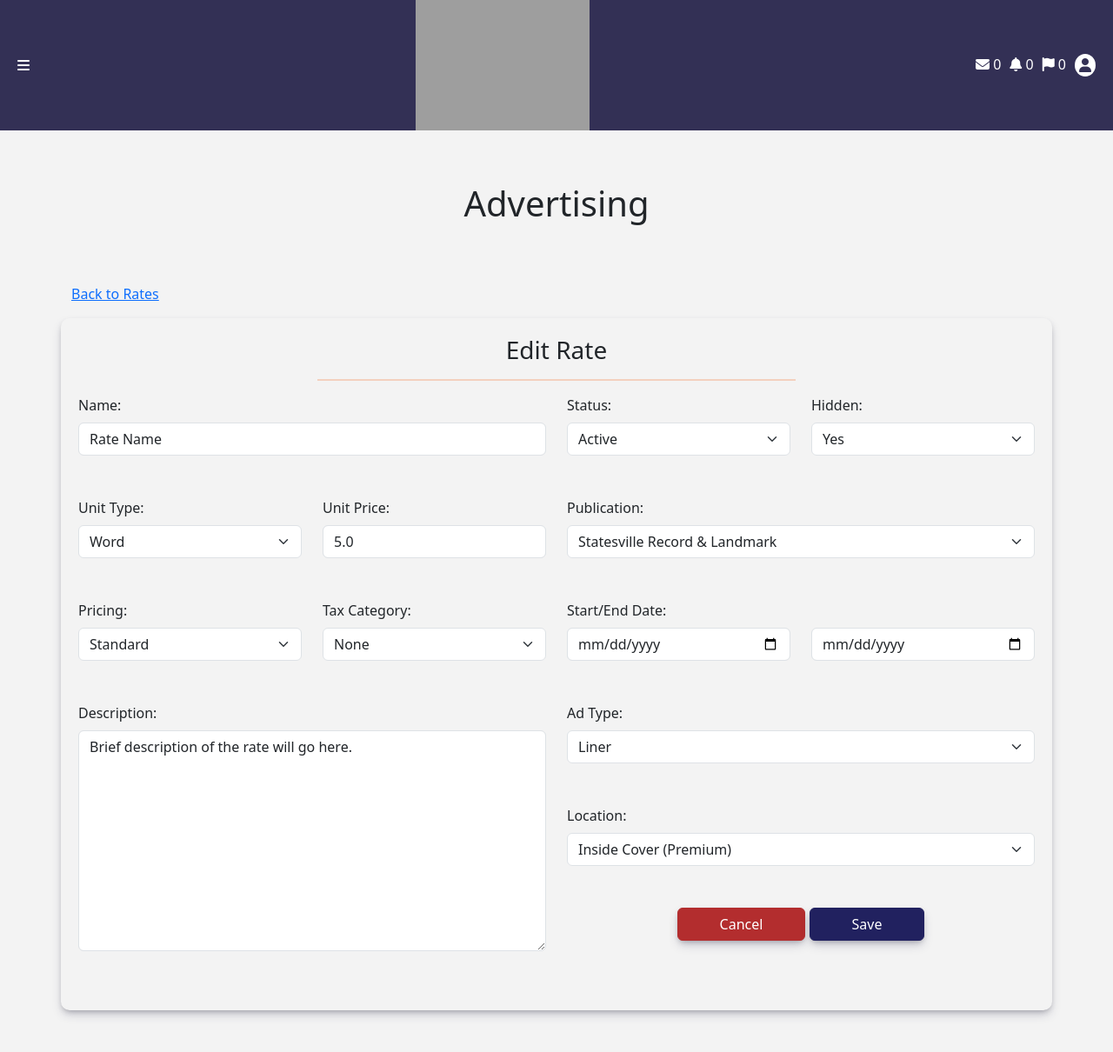
After one commit to skoolboi434/MIDTC-Advertising, a Django app: page /edit-rate in a window 1280 px wide. The commit adds this page. Shown: the whole page at 87% size. Run offline with Django 5.2, Linux system fonts and the light colour scheme; some libraries are stand-ins or nearby versions; grey boxes are pictures that could not be loaded.

Commit message:
Ad Rate templates added

```diff
--- a/advertising/static/css/custom.css
+++ b/advertising/static/css/custom.css
@@ -27,6 +27,19 @@
 }
 .ads-booked-container .custom-accordion .heading {
   padding: 20px;
+}
+
+.container-custom {
+  box-shadow: rgba(50, 50, 93, 0.25) 0px 6px 12px -2px, rgba(0, 0, 0, 0.3) 0px 3px 7px -3px;
+  padding: 20px;
+  border-radius: 10px;
+}
+.container-custom .heading-container {
+  max-width: 50%;
+  margin: 0 auto;
+}
+.container-custom .heading-container hr {
+  border: 1px solid #f26722;
 }
 
 #slideOut {
@@ -917,4 +930,8 @@ body {
   padding: 60px 0;
   max-width: 800px;
   margin: 0 auto;
+}
+
+.color-primary {
+  color: #f26722;
 }/*# sourceMappingURL=custom.css.map */
--- a/advertising/static/scss/custom.scss
+++ b/advertising/static/scss/custom.scss
@@ -17,3 +17,7 @@ body {
   max-width: 800px;
   margin: 0 auto;
 }
+
+.color-primary {
+  color: $primary;
+}
--- a/advertising/static/scss/pages/__pages.scss
+++ b/advertising/static/scss/pages/__pages.scss
@@ -1,2 +1,3 @@
 @import 'campaigns-home';
 @import 'campaign-dashboard';
+@import 'create-ad';
--- /dev/null
+++ b/advertising/static/scss/pages/_create-ad.scss
@@ -0,0 +1,13 @@
+.container-custom {
+  box-shadow: $shadow;
+  padding: 20px;
+  border-radius: 10px;
+  .heading-container {
+    max-width: 50%;
+    margin: 0 auto;
+
+    hr {
+      border: 1px solid $primary;
+    }
+  }
+}
--- a/pages/urls.py
+++ b/pages/urls.py
@@ -4,5 +4,9 @@ from . import views
 
 urlpatterns = [
   path('', views.index, name='index'),
-  path('campaign-dashboard', views.adDashboard, name='adDashboard')
+  path('campaign-dashboard', views.adDashboard, name='adDashboard'),
+  path('ad-rates', views.adRateIndex, name='adRateIndex'),
+  path('new-ad-rate', views.newAdRate, name='newAdRate'),
+  path('completed-rate', views.completedRate, name='completedRate'),
+  path('edit-rate', views.editRate, name='editRate'),
 ]
--- a/pages/views.py
+++ b/pages/views.py
@@ -6,3 +6,15 @@ def index(request):
 
 def adDashboard(request):
   return render(request, 'pages/campaign-dashboard.html')
+
+def adRateIndex(request):
+  return render(request, 'pages/ad-rates/ad-rates-home.html')
+
+def newAdRate(request):
+  return render(request, 'pages/ad-rates/new-ad-rate.html')
+
+def completedRate(request):
+  return render(request, 'pages/ad-rates/completed-rate.html')
+
+def editRate(request):
+  return render(request, 'pages/ad-rates/edit-rate.html')
--- /dev/null
+++ b/templates/pages/ad-rates/edit-rate.html
@@ -0,0 +1,135 @@
+{% extends 'base.html' %} {% block content %} {% include 'partials/modal/_edit-ad-info.html'%}
+<div class="page-heading-container container">
+  <h1>Advertising</h1>
+</div>
+
+<div class="link-container container mb-3">
+  <a href="{% url 'index' %}">Back to Rates</a>
+</div>
+<div class="container container-custom mb-5">
+  <div class="heading-container text-center">
+    <h3 class="heading">Edit Rate</h3>
+    <hr />
+  </div>
+
+  <div class="row">
+    <div class="col-6 col-md-6">
+      <div class="form-group mb-5">
+        <label for="" class="form-label">Name:</label>
+        <input type="text" class="form-control" name="" id="" value="Rate Name" />
+      </div>
+
+      <div class="row mb-5">
+        <div class="col">
+          <div class="form-group">
+            <label for="" class="form-label">Unit Type:</label>
+            <select name="" id="" class="form-select">
+              <option>Choose...</option>
+              <option selected>Word</option>
+            </select>
+          </div>
+        </div>
+        <div class="col">
+          <div class="form-group">
+            <label for="" class="form-label">Unit Price:</label>
+            <input type="text" class="form-control" name="" id="" value="5.0" />
+          </div>
+        </div>
+      </div>
+
+      <div class="row mb-5">
+        <div class="col">
+          <div class="form-group">
+            <label for="" class="form-label">Pricing:</label>
+            <select name="" id="" class="form-select">
+              <option>Choose...</option>
+              <option selected>Standard</option>
+            </select>
+          </div>
+        </div>
+        <div class="col">
+          <div class="form-group">
+            <label for="" class="form-label">Tax Category:</label>
+            <select name="" id="" class="form-select">
+              <option>Choose...</option>
+              <option selected>None</option>
+            </select>
+          </div>
+        </div>
+      </div>
+
+      <div class="form-group mb-5">
+        <label for="" class="form-label">Description:</label>
+        <textarea class="form-control" name="" id="" cols="30" rows="10">Brief description of the rate will go here.</textarea>
+      </div>
+    </div>
+
+    <div class="col-6 col-md-6">
+      <div class="row mb-5">
+        <div class="col">
+          <div class="form-group">
+            <label for="" class="form-label">Status:</label>
+            <select name="" id="" class="form-select">
+              <option>Choose...</option>
+              <option selected>Active</option>
+            </select>
+          </div>
+        </div>
+        <div class="col">
+          <div class="form-group">
+            <label for="" class="form-label">Hidden:</label>
+            <select name="" id="" class="form-select">
+              <option>Choose...</option>
+              <option selected>Yes</option>
+            </select>
+          </div>
+        </div>
+      </div>
+
+      <div class="form-group mb-5">
+        <label for="" class="form-label">Publication:</label>
+        <select name="" id="" class="form-select">
+          <option>Choose...</option>
+          <option selected>Statesville Record &amp; Landmark</option>
+        </select>
+      </div>
+
+      <div class="row mb-5">
+        <label for="" class="form-label">Start/End Date:</label>
+        <div class="col">
+          <div class="form-group">
+            <input type="date" name="" id="" class="form-control" value="02/17/2022" />
+          </div>
+        </div>
+        <div class="col">
+          <div class="form-group">
+            <input type="date" name="" id="" class="form-control" />
+          </div>
+        </div>
+      </div>
+
+      <div class="form-group mb-5">
+        <label for="" class="form-label">Ad Type:</label>
+        <select name="" id="" class="form-select">
+          <option>Choose...</option>
+          <option selected>Liner</option>
+        </select>
+      </div>
+
+      <div class="form-group mb-5">
+        <label for="" class="form-label">Location:</label>
+        <select name="" id="" class="form-select">
+          <option>Choose...</option>
+          <option selected>Inside Cover (Premium)</option>
+        </select>
+      </div>
+
+      <div class="btn-container text-center">
+        <button class="btn btn-danger px-5">Cancel</button>
+        <button class="btn btn-secondary px-5">Save</button>
+      </div>
+    </div>
+  </div>
+</div>
+
+{% endblock %}
```
Also changed, not shown: templates/pages/ad-rates/ad-rates-home.html (added, +72 -0 lines), templates/pages/ad-rates/completed-rate.html (added, +80 -0 lines), templates/pages/ad-rates/new-ad-rate.html (added, +103 -0 lines), 1 other file.
